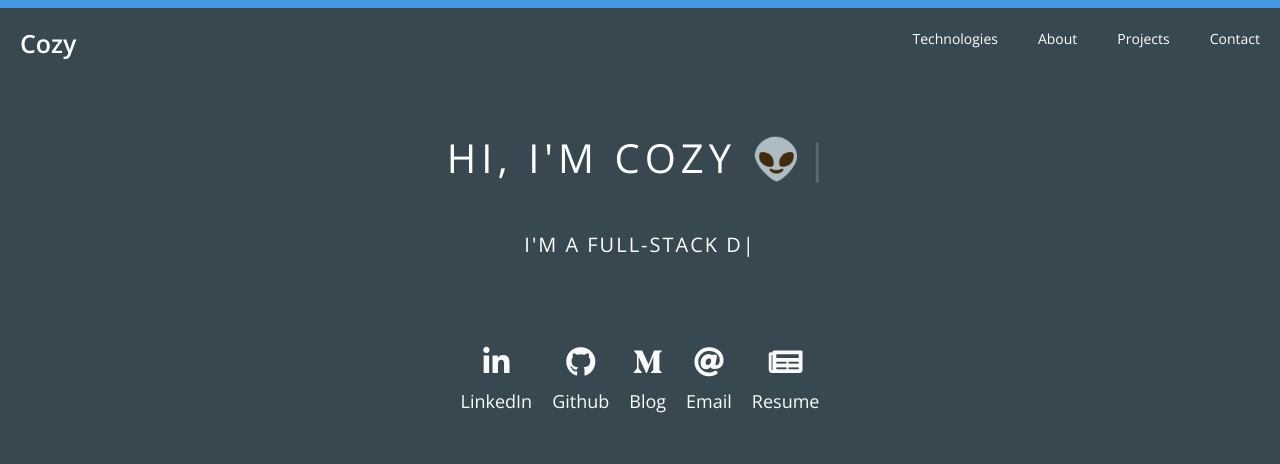
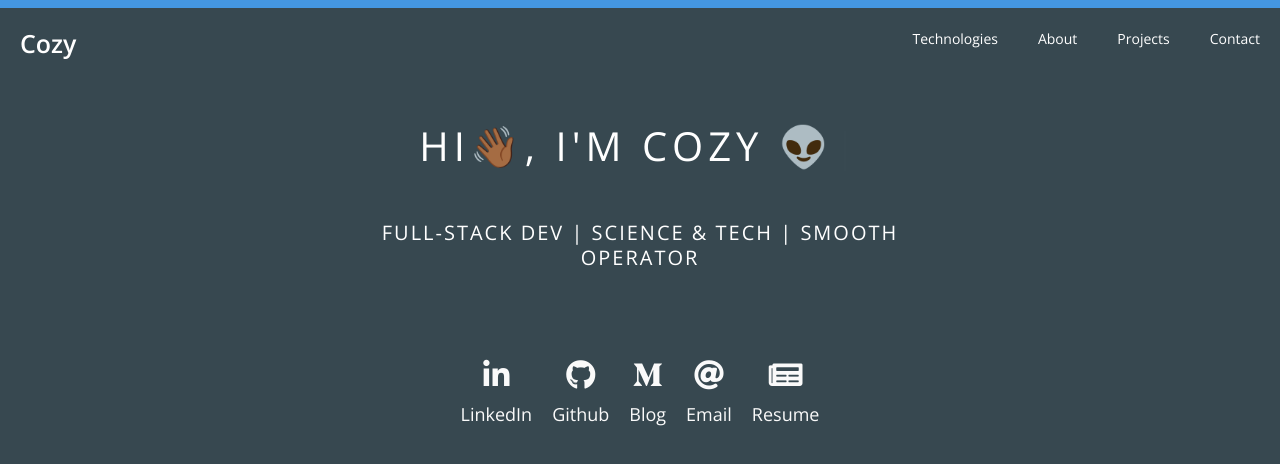
Before and after one commit to ItsCosmas/itscosmas.github.io, a React (Create React App) app: page / in a window 1280 px wide. Shown: the top 464 px of the page. Built offline with nearby package versions, Linux system fonts and the light colour scheme.

Commit message:
Edited the Typed Component

```diff
--- a/src/components/typedComponent/typedComponent.js
+++ b/src/components/typedComponent/typedComponent.js
@@ -6,13 +6,17 @@ const typed = (props) => {
         <div>
             <h1 className="heading-primary">
                 <Typed
-                    strings={['Hi, I\'m Cozy 👽']}
-                    typeSpeed={30}
+                    strings={['Hi👋🏾, I\'m Cozy 👽']}
+                    typeSpeed={20}
                     className="heading-primary--main"
                 />
                 <br />
 
-                <Typed
+                <span className="heading-primary--sub">
+                    Full-Stack Dev | Science & Tech | Smooth Operator
+                </span>
+
+                {/* <Typed
                     strings={['I\'m a full-stack developer',
                         'I do full-stack JS',
                         'I do Python Backends']}
@@ -20,7 +24,7 @@ const typed = (props) => {
                     backSpeed={80}
                     className="heading-primary--sub"
                     loop >
-                </Typed>
+                </Typed> */}
             </h1>
 
         </div>
```
